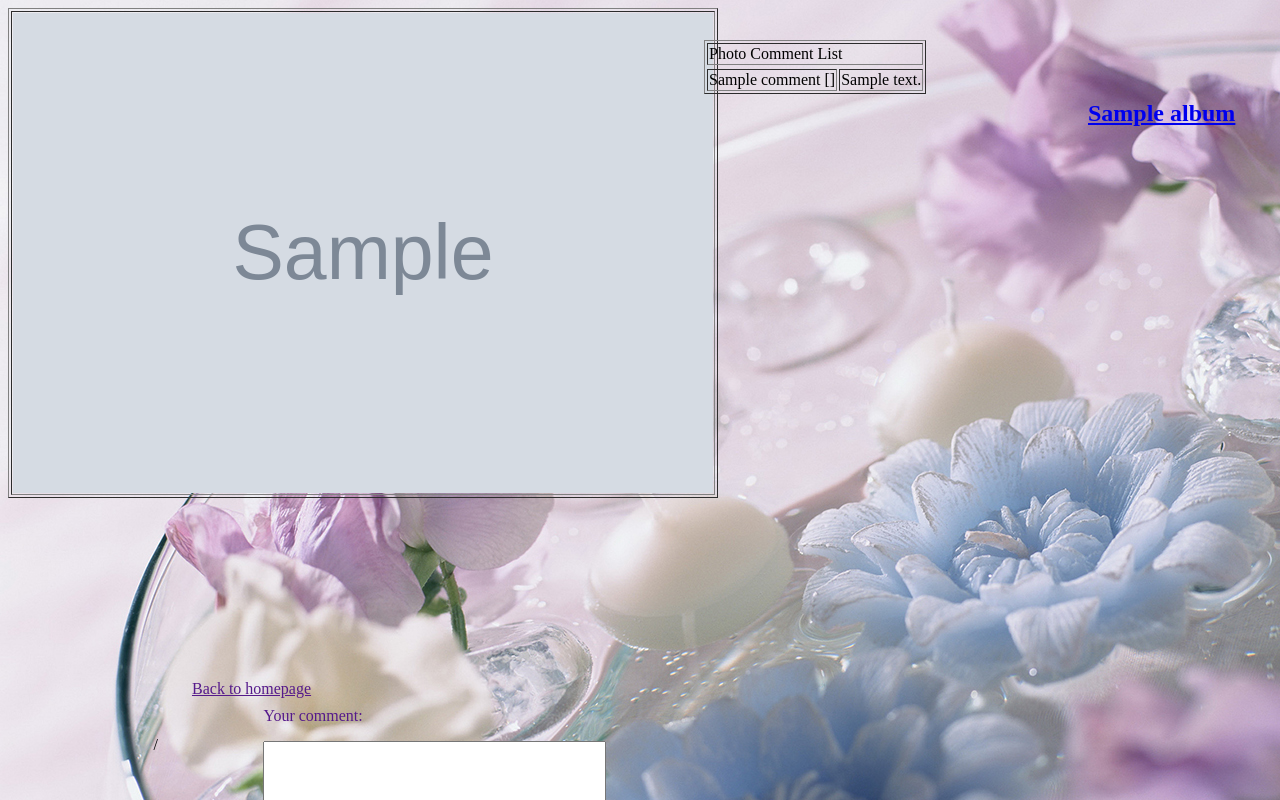
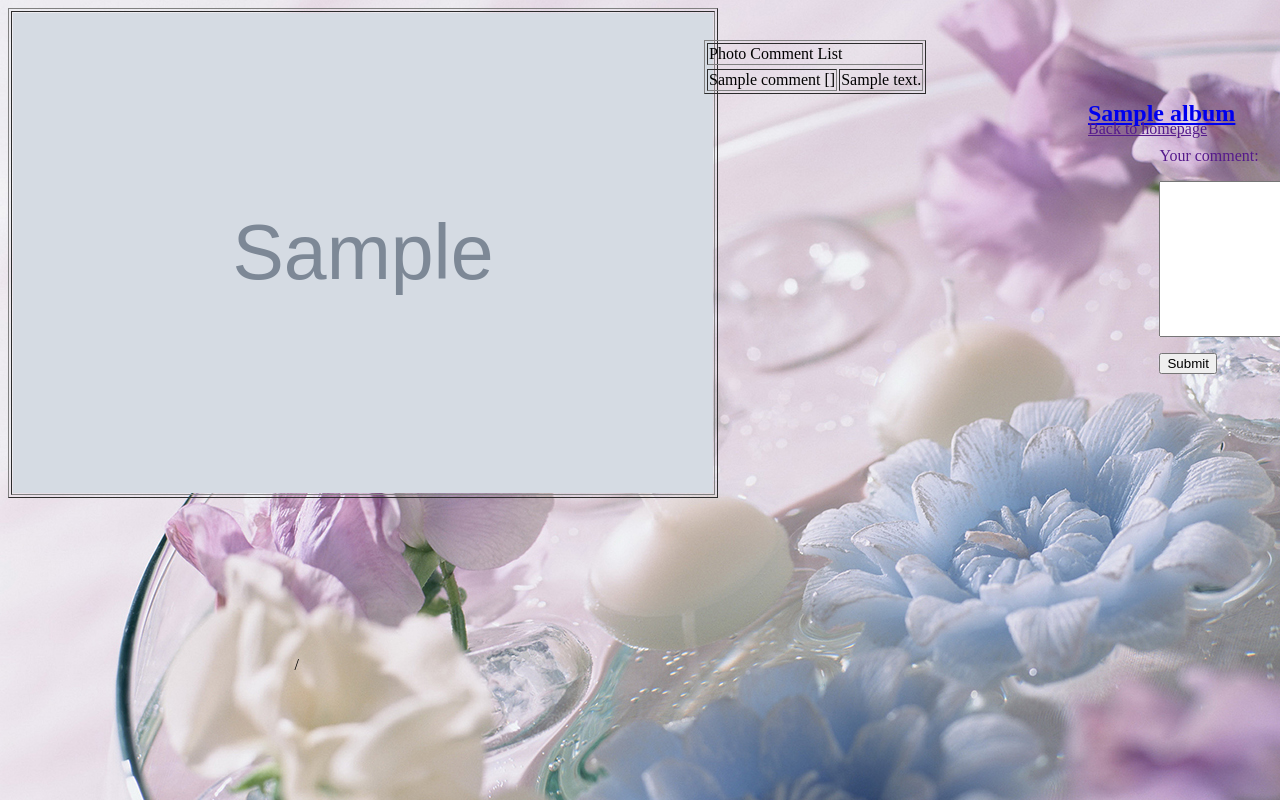
Before and after one commit to MtMoon/cst25, a Django app: page /photo/photo/1/ in a window 1280 px wide. Run offline with Django 3.2, Linux system fonts and the light colour scheme; a user stored in the database is signed in; tables that the repository leaves empty hold one stand-in row (values such as "Sample post"); grey boxes marked "Sample" are stand-in pictures.

Commit message:
change style
change style

```diff
--- a/templates/photo_homepage.html
+++ b/templates/photo_homepage.html
@@ -47,10 +47,10 @@
 
     <div id="ln">
         {% if page.prev != '' %}
-            <button id="last" onclick="href='{{page.prev}}'">last page/button>
+            <a id="last" href="{{page.prev}}">last page</a>
         {% endif %}
         {% if page.next != ' ' %}
-            <button id="next" onclick="href='{{page.next}}'">next page</button>
+            <a id="next" href="{{page.next}}">next page</a>
         {% endif %}
     </div>
 
--- a/templates/photo_view.html
+++ b/templates/photo_view.html
@@ -8,20 +8,20 @@
         #last
         {
             position:absolute;
-            left:10%;
-            top:90%;
+            left:5%;
+            top:80%;
         }
         #next
         {
             position:absolute;
-            left:20%;
-            top:90%;
+            left:40%;
+            top:80%;
         }
         #page
         {
             position:absolute;
-            left:12%;
-            top:90%;
+            left:23%;
+            top:80%;
         }
         #comment
         {
@@ -32,8 +32,8 @@
         #homepage
         {
             position:absolute;
-            left:15%;
-            top:85%;
+            left:85%;
+            top:15%;
         }
         #homepage_album
         {
```
